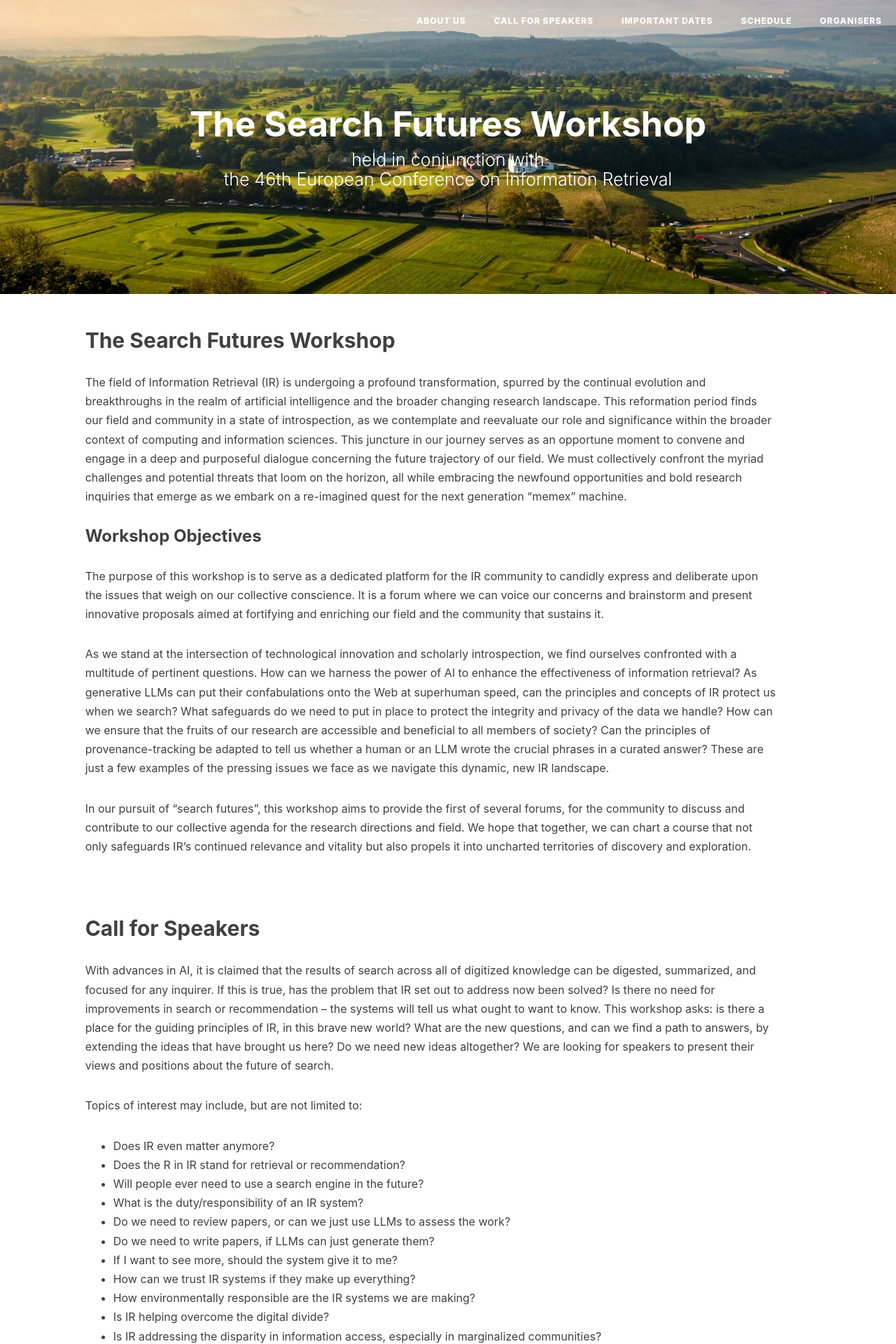
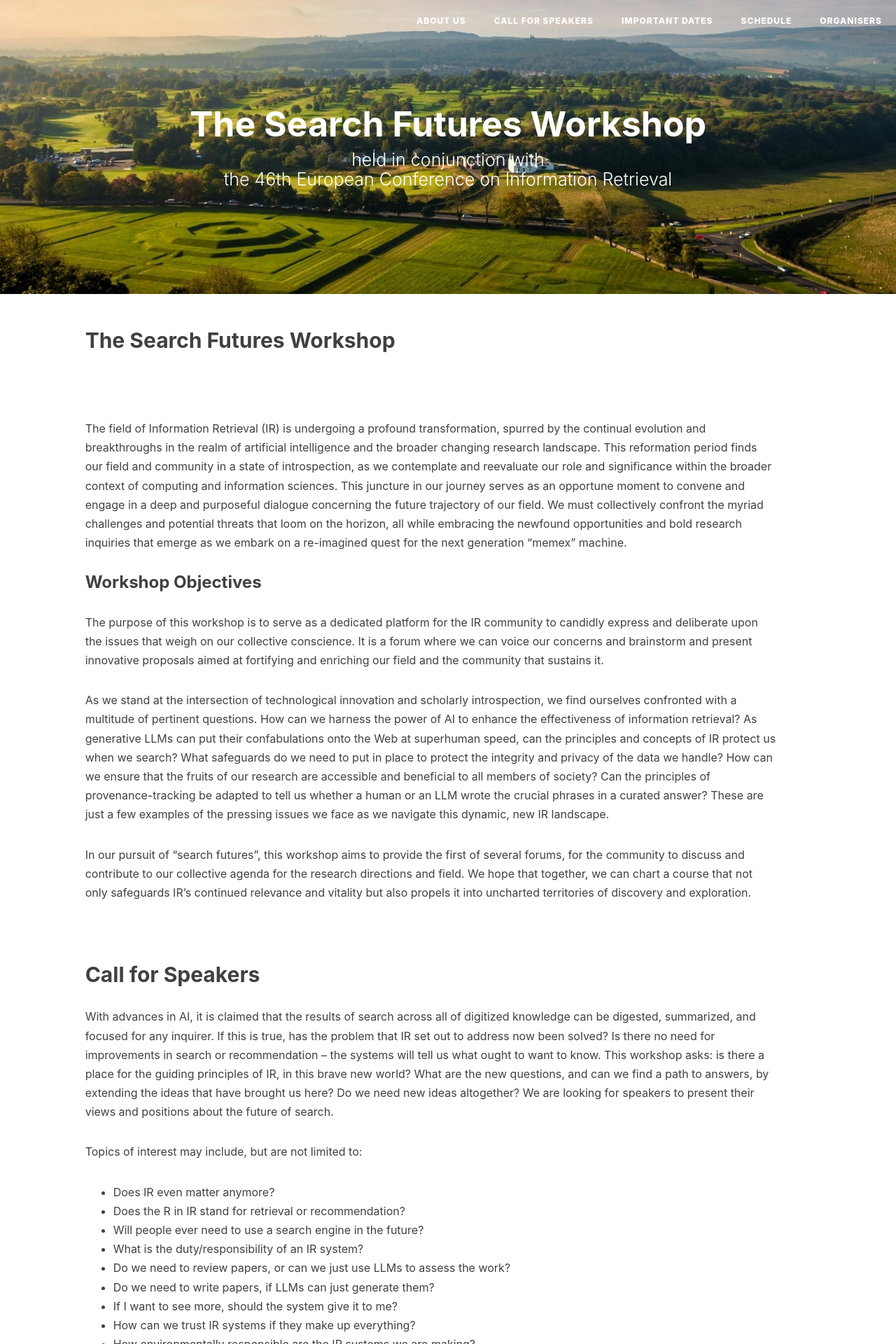
Before and after one commit to SearchFutures/SearchFutures.github.io, a Jekyll site: the page built from index.md, in a window 1280 px wide. Shown: the top 1920 px of the page at 70% size. Built offline with Jekyll 4.4.1, drawn with Linux system fonts in a browser that asks for light colours; nearby versions of some CDN libraries; our own code applies the rules of GitHub Pages for plain Markdown files.

Commit message:
Update index.md

```diff
--- a/index.md
+++ b/index.md
@@ -3,7 +3,7 @@ layout: page
 description: ""
 ---
 
-## <a name='About Us' style="color: inherit; text-decoration: none; text-align: center;"> The Search Futures Workshop </a> <br/>
+## <a name='About Us' style="color: inherit; text-decoration: none; text-align: center;"> The Search Futures Workshop </a> <br/><br/><br/>
 The field of Information Retrieval (IR) is undergoing a profound transformation, spurred by the continual evolution and breakthroughs in the realm of artificial intelligence and the broader changing research landscape. This reformation period finds our field and community in a state of introspection, as we contemplate and reevaluate our role and significance within the broader context of computing and information sciences. This juncture in our journey serves as an opportune moment to convene and engage in a deep and purposeful dialogue concerning the future trajectory of our field. We must collectively confront the myriad challenges and potential threats that loom on the horizon, all while embracing the newfound opportunities and bold research inquiries that emerge as we embark on a re-imagined quest for the next generation “memex” machine.
 
 ### Workshop Objectives
```
